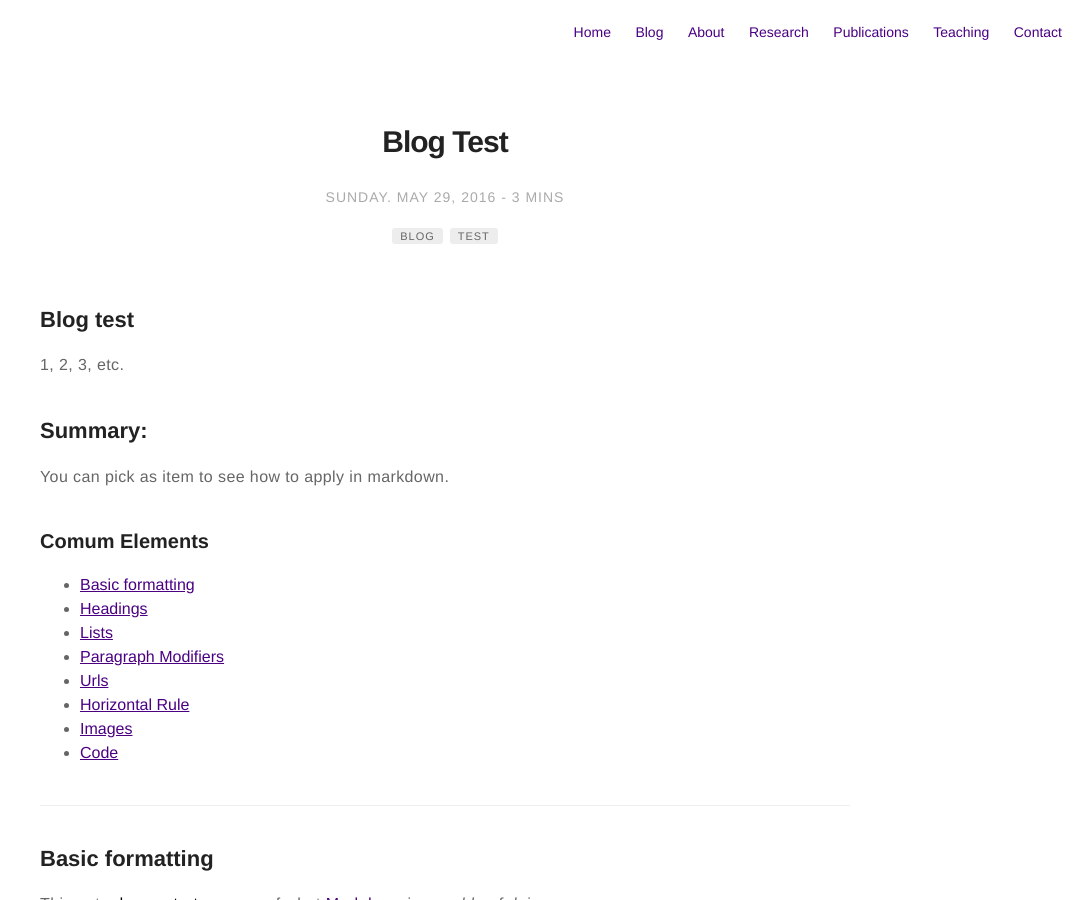
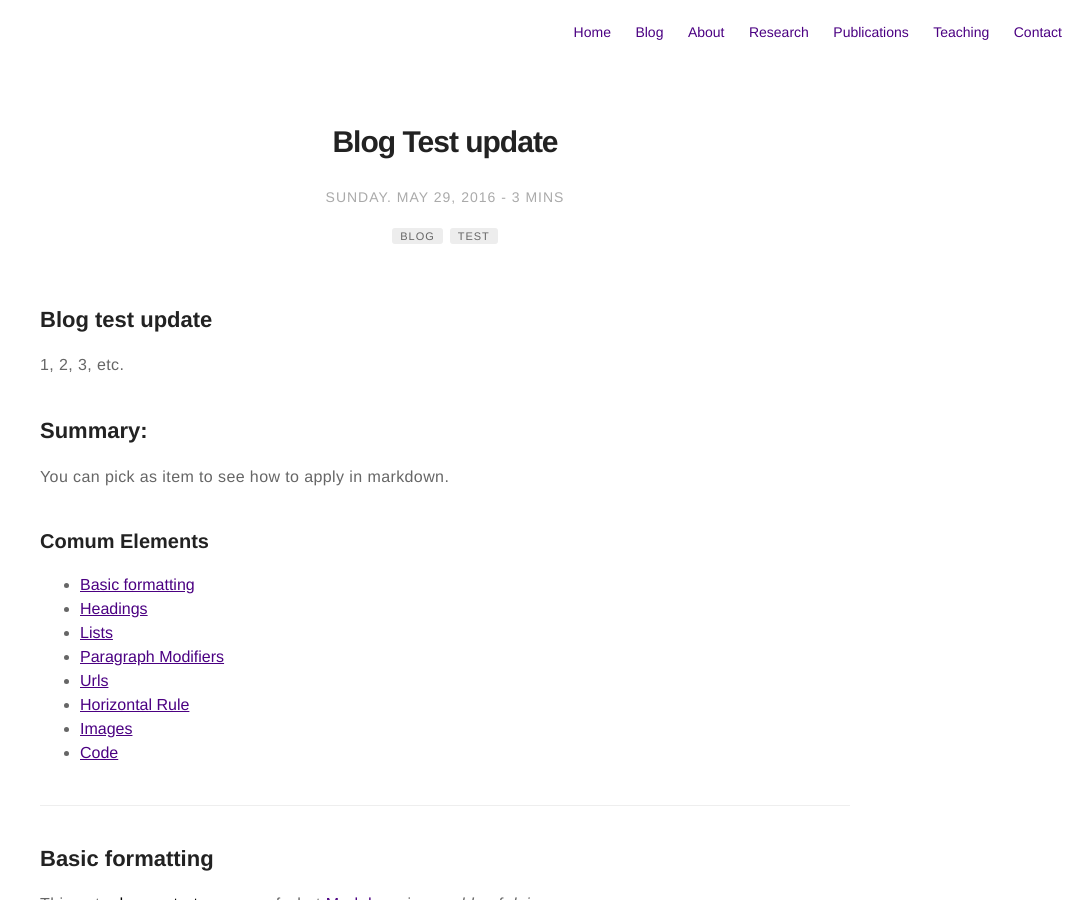
Before and after one commit to jeffrey-jchu/jeffrey-jchu.github.io, a Jekyll site: the page built from _posts/2018-05-29-test.markdown, in a window 1280 px wide and 900 px high. Shown: the whole window, without its empty margins (195-1280 px from the left). Built offline with Jekyll 4.4.1, drawn with Linux system fonts in a browser that asks for light colours.

Commit message:
Update 2018-05-29-test.markdown

```diff
--- a/_posts/2018-05-29-test.markdown
+++ b/_posts/2018-05-29-test.markdown
@@ -1,5 +1,5 @@
 ---
-title: "Blog Test"
+title: "Blog Test update"
 layout: post
 date: 2016-05-29 21:30
 image: #
@@ -12,7 +12,7 @@ category: blog
 author: jeffchu
 description: testing blog
 ---
-## Blog test
+## Blog test update
 
 1, 2, 3, etc.
 
```
